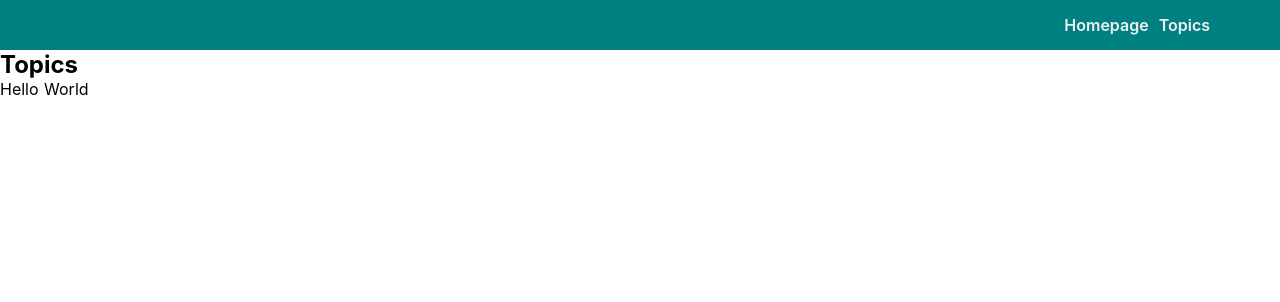
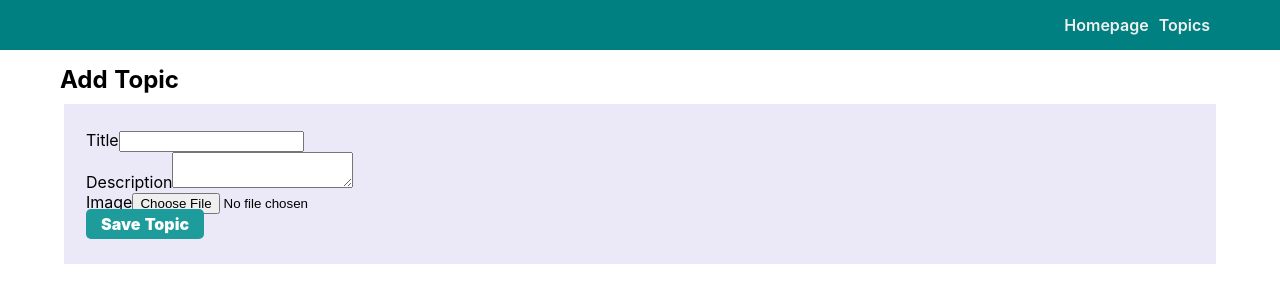
Before and after one commit to AlexCW/study-nuxt-app, a Nuxt app: page /topics/add in a window 1280 px wide. Shown: the top 302 px of the page. Built offline with nearby package versions, Linux system fonts and the light colour scheme.

Commit message:
missed other files

```diff
--- a/http/endpoints/topics.js
+++ b/http/endpoints/topics.js
@@ -4,5 +4,8 @@ export default {
   // Get all topics
   getAll (conditions = {}) {
     return http.get('/topics', conditions);
+  },
+  addTopic (topic = {}) {
+    return http.post('/topics', topic);
   }
 }
--- a/layouts/default.vue
+++ b/layouts/default.vue
@@ -6,10 +6,10 @@
       </header>
     </div>
     <div
-      v-for="(error, index) in errors"
+      v-for="(alert, index) in alerts"
       :key="index"
-      class="alert alert--error">
-      {{ error }}
+      :class="alert.class">
+      {{ alert.message }}
     </div>
     <nuxt/>
   </div>
@@ -25,7 +25,7 @@ export default {
   },
   computed: {
     ...mapState({
-      errors: state => state.errors.all
+      alerts: state => state.alerts.all,
     })
   },
 }
@@ -68,6 +68,10 @@ header{
   background: red;
 }
 
+.alert--success {
+  background: green
+}
+
 .header-container {
   background:teal;
 }
--- a/pages/topics/add.vue
+++ b/pages/topics/add.vue
@@ -1,12 +1,104 @@
 <template>
   <section>
     <div class="header">
-      <h1 class="heading">Topics</h1>
+      <h1 class="heading">Add Topic</h1>
     </div>
-    <p>Hello World</p>
+    <div class="container">
+      <form>
+        <fieldset>
+          <div class="field">
+            <label for="title">Title</label>
+            <input
+              id="title"
+              v-model="topic.title"
+              class="textbox"
+              type="text"
+              name="title">
+          </div>
+          <div class="field">
+            <label for="description">Description</label>
+            <textarea
+              id="description"
+              v-model="topic.description"
+              name="size"/>
+          </div>
+          <div class="field">
+            <label for="image">Image</label>
+            <input
+              id="image"
+              type="file"
+              name="image">
+          </div>
+          <div class="field field--button">
+            <a
+              class="button"
+              @click.prevent="saveTopic">
+              <span>Save Topic</span>
+            </a>
+          </div>
+        </fieldset>
+      </form>
+    </div>
   </section>
 </template>
 
 <script>
+  import topicsApi from '@/http/endpoints/topics';
 
+  export default {
+      data () {
+        return {
+          topic: {
+            title: '',
+            description: '',
+            image: ''
+          }
+        }
+      },
+      methods: {
+        async saveTopic() {
+          try {
+            let topic = await topicsApi.addTopic(this.topic)
+            this.$store.dispatch('topics/addTopic', topic.data.data)
+            this.$store.dispatch(
+              'alerts/addSuccess',
+              'Successfully added the topic.'
+            )
+          } catch (err) {
+            this.$store.dispatch(
+              'alerts/addError',
+              'There was an error saving the topic.'
+            )
+          }
+        }
+      }
+    }
 </script>
+
+<style>
+.header {
+  padding: 10px;
+  display: flex;
+}
+.header .heading {
+  flex: 6;
+  margin: 5px 0px 0px 50px;
+}
+
+.container {
+  display: flex;
+  flex-wrap: wrap;
+  margin: 0 auto;
+  width: 90%;
+}
+
+.container form {
+  background: rgb(235, 232, 247);
+  flex-basis: 100%;
+  padding: 20px 10px;
+}
+
+.container form fieldset {
+  border: 0;
+}
+</style>
--- a/pages/topics/index.vue
+++ b/pages/topics/index.vue
@@ -30,9 +30,12 @@
       async fetch ({ app, params }) {
         try {
           let { data } = await topicsApi.getAll()
-          app.store.commit('topics/setTopics', data)
+          app.store.dispatch('topics/setTopics', data)
         } catch (err) {
-          app.store.commit('errors/addError', 'There was an error retrieving the topics.')
+          app.store.dispatch(
+            'alerts/addError',
+            'There was an error retrieving the topics.'
+          )
         }
       }
     }
--- a/store/errors.js
+++ /dev/null
@@ -1,15 +0,0 @@
-export const state = () => ({
-    all: []
-  })
-
-  export const mutations = {
-    addError(state, error) {
-      state.all.push(error);
-    }
-  }
-
-  export const actions = {
-    addError({ commit }, error) {
-      commit('addError', error);
-    }
-  }
--- a/store/topics.js
+++ b/store/topics.js
@@ -5,11 +5,17 @@ export const state = () => ({
 export const mutations = {
   setTopics(state, topics) {
     state.list = topics;
+  },
+  addTopic(state, topic) {
+    state.list.push(topic)
   }
 }
 
 export const actions = {
   setTopics({ commit }, topics) {
     commit('setTopics', topics);
+  },
+  addTopic({ commit }, topic) {
+    commit('setTopics', topic);
   }
 }
```
